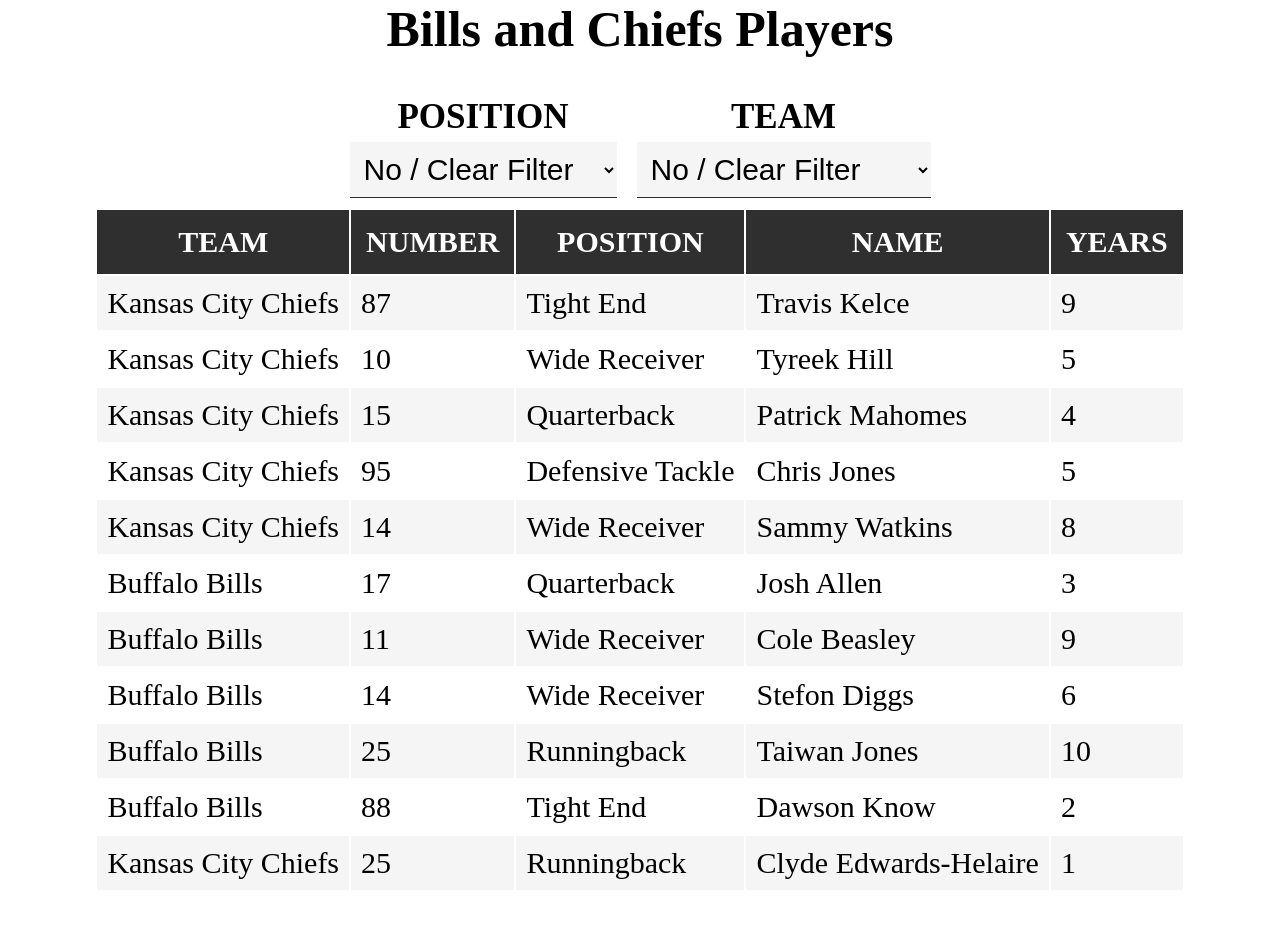
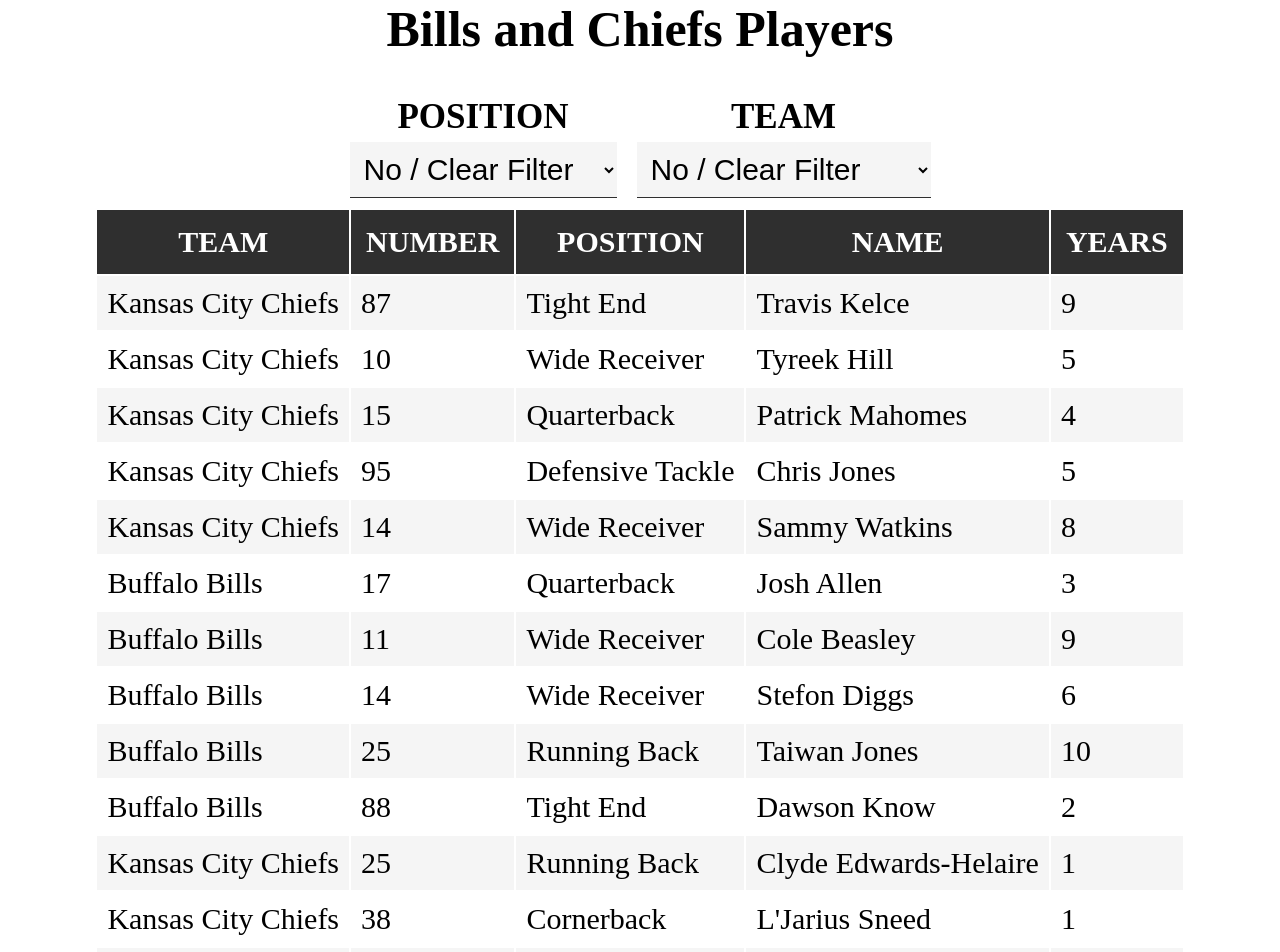
Before and after one commit to dpericich/NFL-Table, a React (Create React App) app: page / in a window 1280 px wide. Shown: the top 952 px of the page. Before the commit the page ends 892 px from the top, so only its background shows below. Built offline with nearby package versions, Linux system fonts and the light colour scheme.

Commit message:
fixed column callback for sorting columns

```diff
--- a/src/App.js
+++ b/src/App.js
@@ -62,7 +62,7 @@
   {
     team: "Buffalo Bills",
     number: 25,
-    position: "Runningback",
+    position: "Running Back",
     name: "Taiwan Jones",
     years: 10,
   },
@@ -76,8 +76,22 @@
   {
     team: "Kansas City Chiefs",
     number: 25,
-    position: "Runningback",
+    position: "Running Back",
     name: "Clyde Edwards-Helaire",
+    years: 1,
+  },
+  {
+    team: "Kansas City Chiefs",
+    number: 38,
+    position: "Cornerback",
+    name: "L'Jarius Sneed",
+    years: 1,
+  },
+  {
+    team: "Kansas City Chiefs",
+    number: 50,
+    position: "Linebacker",
+    name: "Willie Gay",
     years: 1,
   },
 ];
--- a/src/components/FilterDropDown.js
+++ b/src/components/FilterDropDown.js
@@ -6,7 +6,7 @@
 
   // Loop over all items and if the value does not exist in the uniqueItems array, add it
   // to the array. Otherwise continue
-  let selectOptions = items.map((item) => {
+  items.forEach((item) => {
     if (!uniqueItems.includes(item[value])) {
       uniqueItems.push(item[value]);
     }
--- a/src/components/TeamDataTable.js
+++ b/src/components/TeamDataTable.js
@@ -41,17 +41,27 @@
     }
   };
 
+  /**
+   * @function sortColumn - onclick, update table state to toggle the boolean for the value and the
+   * order of the table values fed to the table component
+   * @param {string} key - the column name that we want to toggle
+   * @return - updates the state of each individual column, as well as the players array sorted in
+   * ASC or DESC order
+   */
+
   sortColumn = (key) => {
-    let descending = this.state.sort[key];
-    let descendingBool = descending.isDescending;
-    console.log(descendingBool);
-    if (descendingBool) {
-      let sortedPlayers = this.state.players.sort((a, b) => a.key - b.key);
-      this.setState({ players: sortedPlayers });
-    } else if (!descendingBool) {
-      let sortedPlayers = this.state.players.sort((a, b) => b.key - a.key);
-      this.setState({ players: sortedPlayers });
+    let currentColumn = this.state.sort[key];
+    if (currentColumn.isDescending) {
+      let ascendingPlayers = this.state.players.sort((a, b) => a[key] - b[key]);
+      this.setState({ players: ascendingPlayers }, console.log("I was sorted"));
+    } else {
+      let descendingPlayers = this.state.players.sort(
+        (a, b) => b[key] - a[key]
+      );
+      this.setState({ players: descendingPlayers });
     }
+    let sort = { ...this.state.sort };
+    sort[key].isDescending = !sort[key].isDescending;
   };
 
   render() {
```
Also changed, not shown: 1 other file (tests, documents, lock files or other folders).
